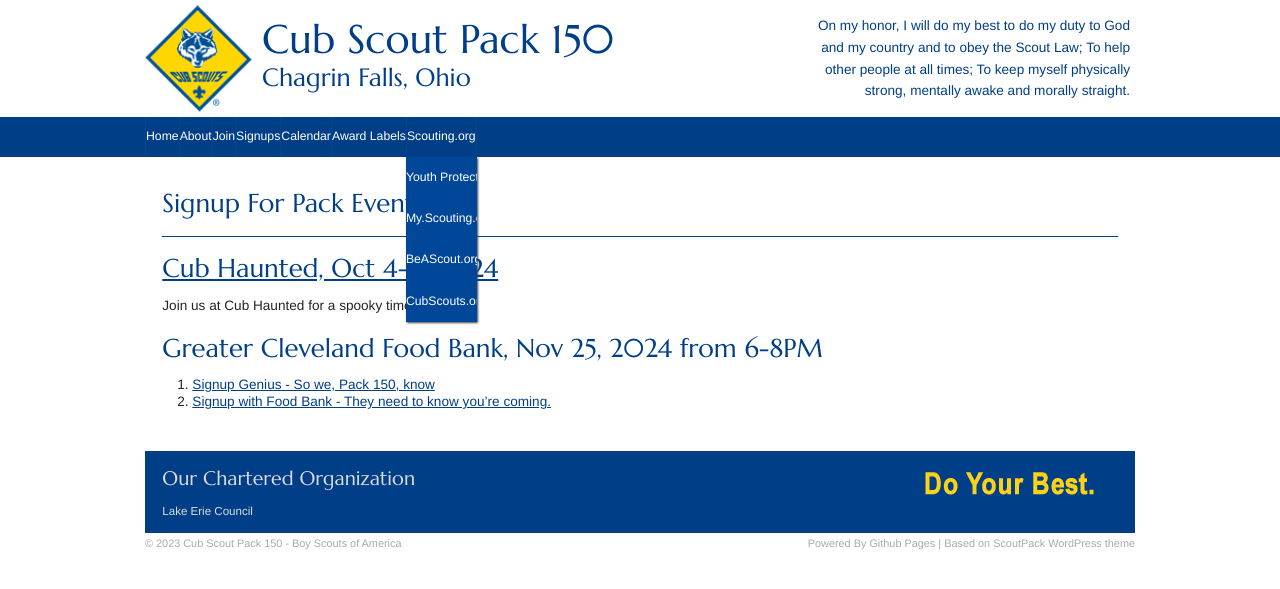
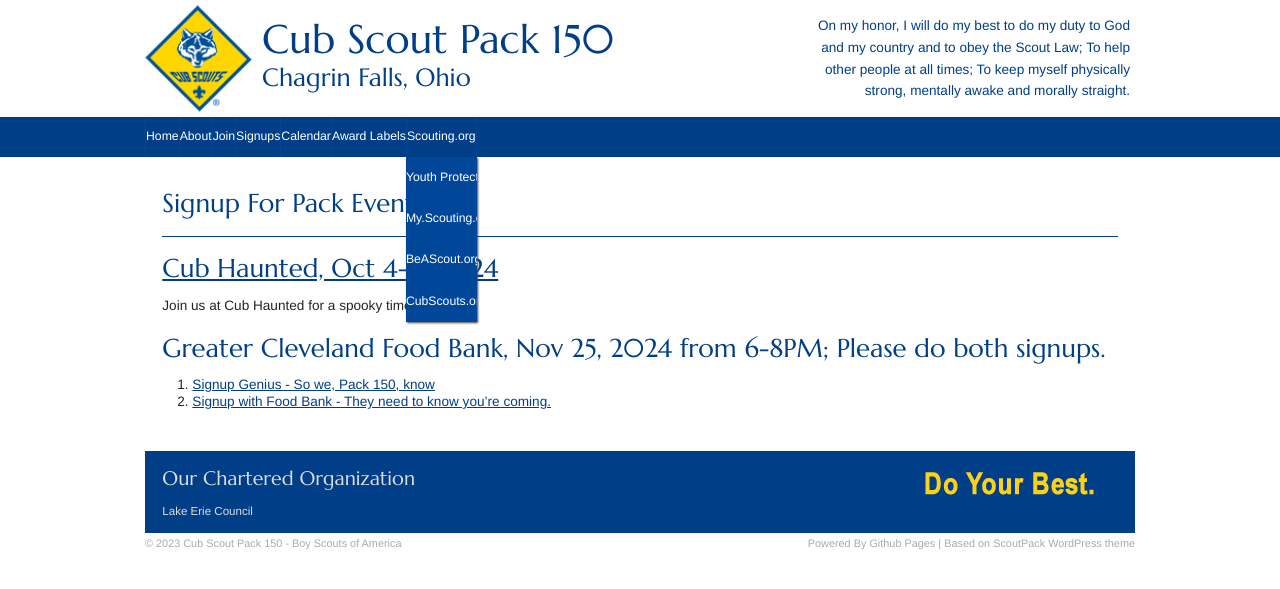
Before and after one commit to Pack150/Pack150.github.io, a Jekyll site: the page built from signups.md, in a window 1280 px wide. Shown: the top 589 px of the page. Built offline with Jekyll 4.4.1, drawn with Linux system fonts in a browser that asks for light colours; nearby versions of some CDN libraries; library files that are not in the unit come from our copies.

Commit message:
Update signups.md

```diff
--- a/signups.md
+++ b/signups.md
@@ -14,7 +14,7 @@
 ## [Cub Haunted, Oct 4-6, 2024](https://www.signupgenius.com/go/10C0B45AEAE22A6F5C07-50492552-cubhaunted)
 Join us at Cub Haunted for a spooky time!
 
-## Greater Cleveland Food Bank, Nov 25, 2024 from 6-8PM
+## Greater Cleveland Food Bank, Nov 25, 2024 from 6-8PM; Please do both signups.
 1. [Signup Genius - So we, Pack 150, know](https://www.signupgenius.com/go/10C0B45AEAE22A6F5C07-51484916-greater)
 2. [Signup with Food Bank - They need to know you're coming.](https://cerv.is/0136gjg393f)
 
```
